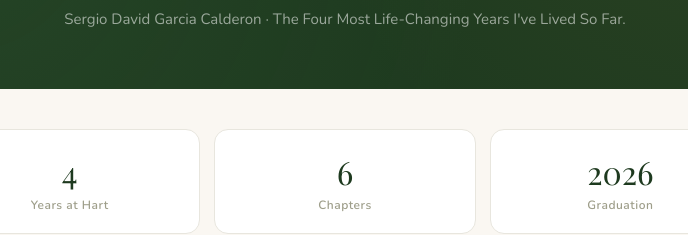
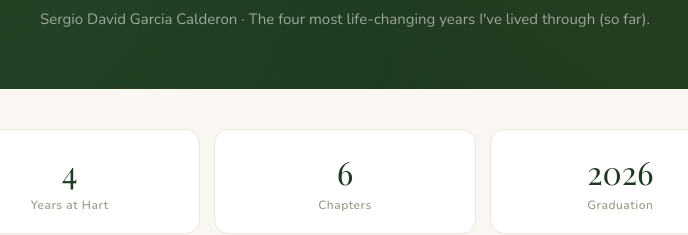
Before and after one commit to keiChristian/sergio-timecapsule, a plain HTML site: page index.html in a window 1280 px wide. Shown: the part 295-530 px from the top of the page, 295-983 px from the left. Drawn offline with nearby package versions, Linux system fonts and the light colour scheme; a web font is replaced by a local one.

Commit message:
Update index.html

```diff
--- a/index.html
+++ b/index.html
@@ -384,7 +384,7 @@
 <div class="hero">
   <div class="hero-eyebrow">Hart High School · Class of 2026</div>
   <h1>Welcome to <em>Sergio's</em><br>Time Capsule</h1>
-  <p class="hero-sub">Sergio David Garcia Calderon · The Four Most Life-Changing Years I've Lived So Far.</p>
+  <p class="hero-sub">Sergio David Garcia Calderon · The four most life-changing years I've lived through (so far).</p>
 </div>
 
 <div class="page-body">
```
